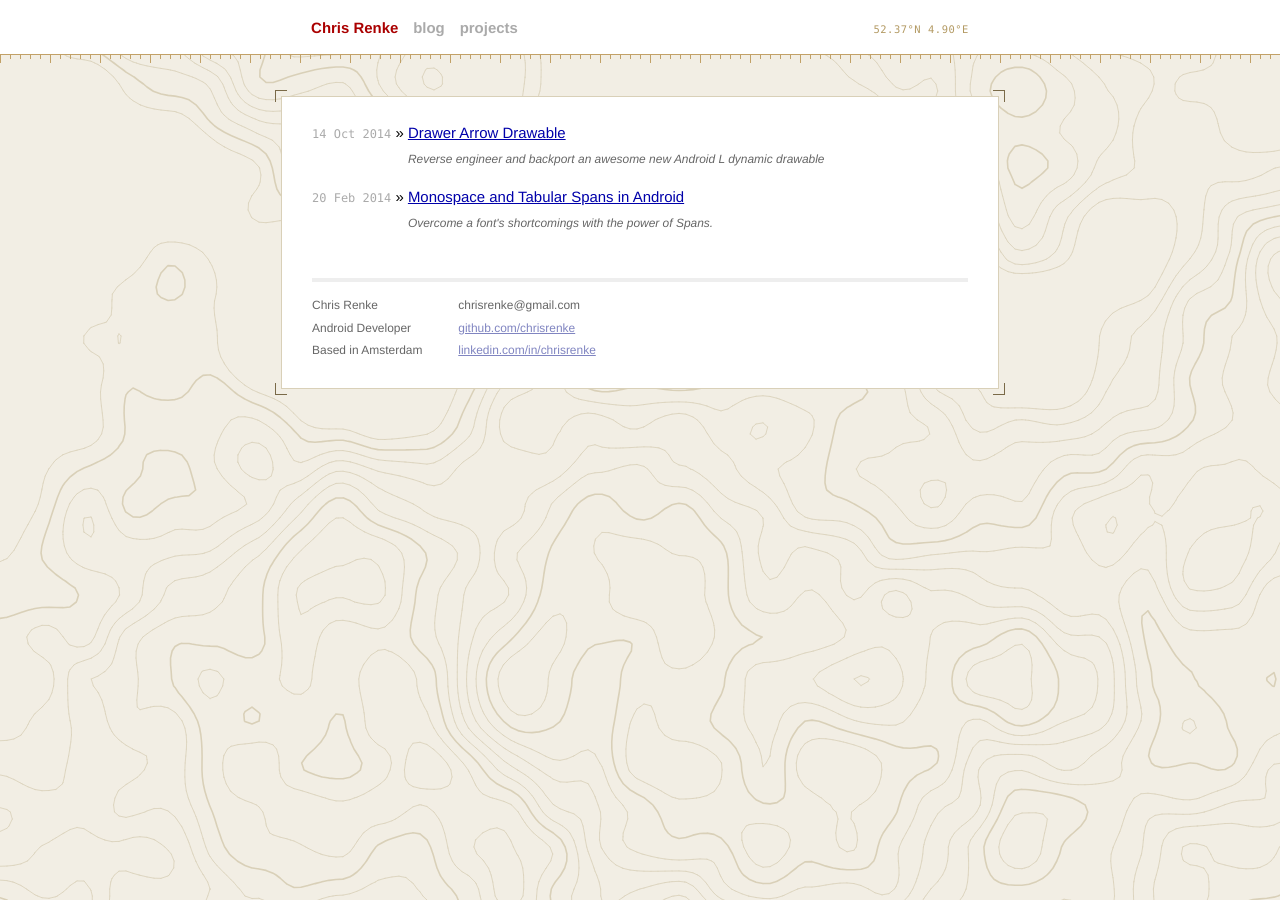
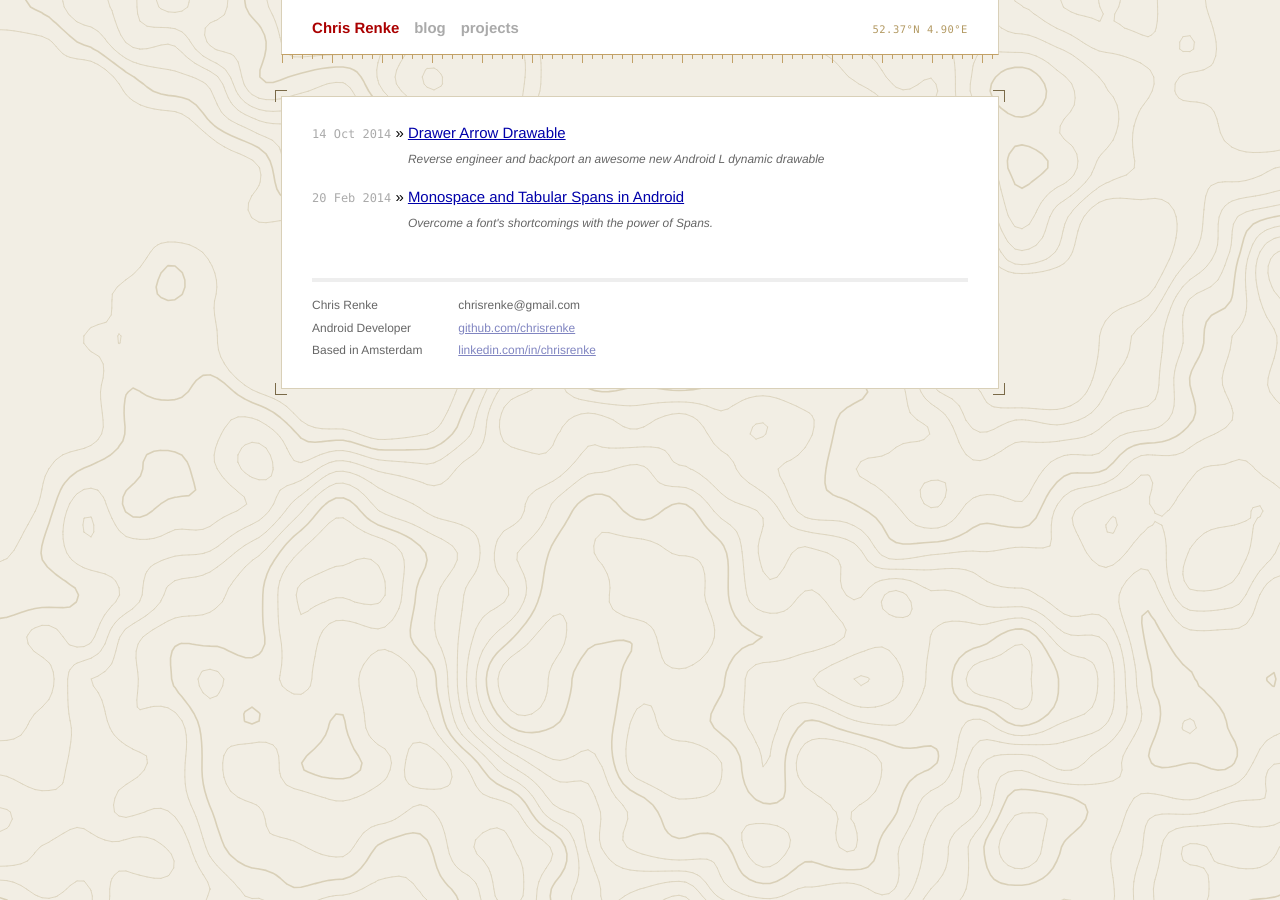
Before and after one commit to ChrisRenke/chrisrenke.github.io, a Jekyll site: the page built from index.html, in a window 1280 px wide. Built offline with Jekyll 4.4.1, drawn with Linux system fonts in a browser that asks for light colours.

Commit message:
Match header band width to content panel
Co-Authored-By: Claude Sonnet 5.5 <noreply@anthropic.com>

```diff
--- a/css/main.css
+++ b/css/main.css
@@ -104,11 +104,18 @@ a:visited { color: #a0a; }
     linear-gradient(#7a6a48, #7a6a48) bottom right / 1px 12px no-repeat;
 }
 
-/* full-width band at the top of the page */
+/* band at the top of the page, same width as the content panel */
 .masthead {
   position: relative;
+  font-size: 115%;
+  max-width: 48em;
+  width: calc(100% - 1.5em);
+  box-sizing: border-box;
+  margin: 0 auto;
   background-color: #fff;
-  border-bottom: 1px solid #c2a167;
+  border: 1px solid #d9d0b8;
+  border-top: 0;
+  border-bottom-color: #c2a167;
 }
 
 /* ruler ticks hanging off the bottom edge */
@@ -127,11 +134,8 @@ a:visited { color: #a0a; }
   flex-wrap: wrap;
   align-items: baseline;
   gap: .25em 1em;
-  max-width: 48em;
   box-sizing: border-box;
-  margin: 0 auto;
   padding: 1.25em 2em;
-  font-size: 115%;
   text-align: left;
 }
 
```
